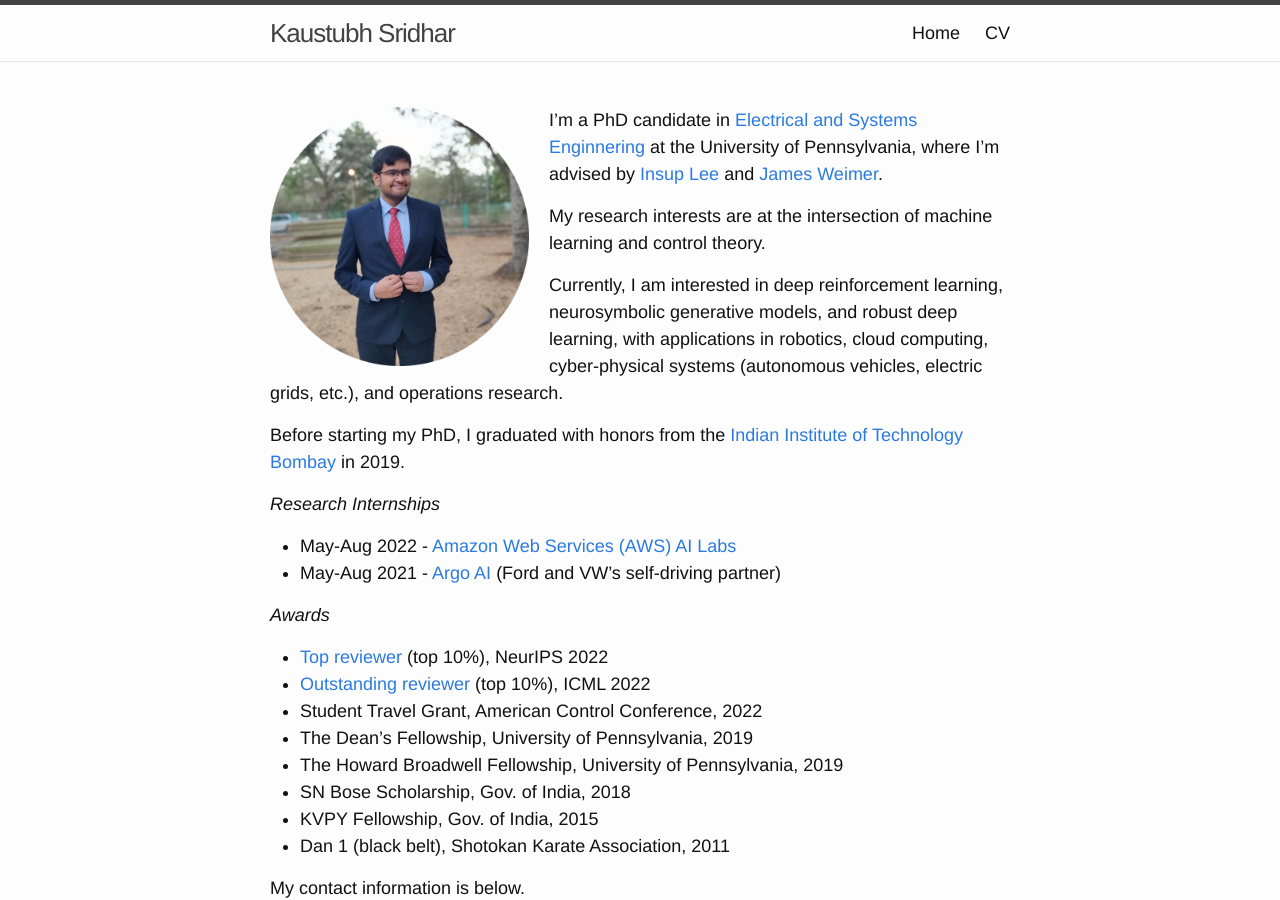
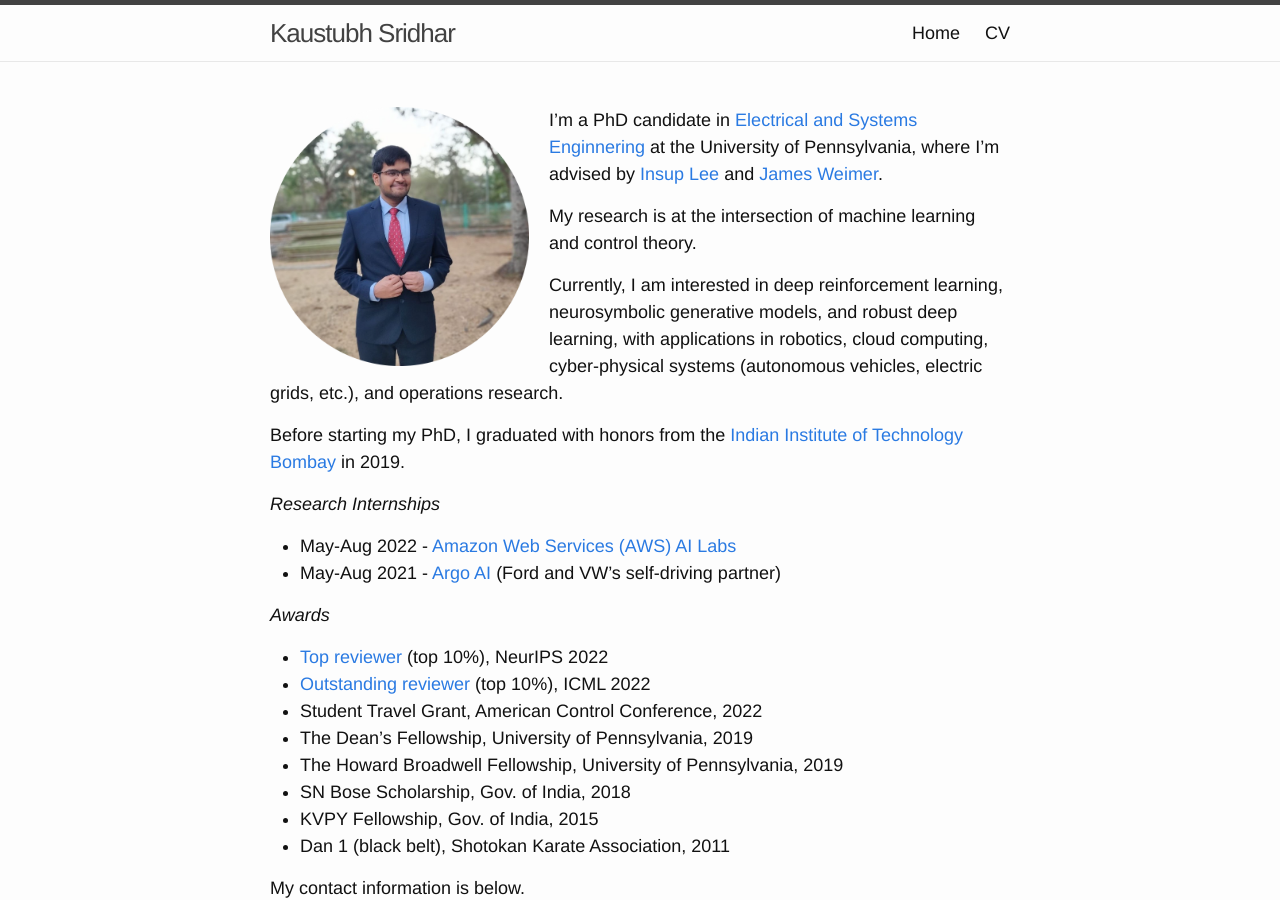
Before and after one commit to kaustubhsridhar/kaustubhsridhar.github.io, a Jekyll site: the page built from index.md, in a window 1280 px wide and 900 px high. Built offline with Jekyll 4.4.1, drawn with Linux system fonts in a browser that asks for light colours; nearby versions of some CDN libraries.

Commit message:
clarification

```diff
--- a/index.md
+++ b/index.md
@@ -10,7 +10,7 @@ I'm a PhD candidate in <a href="https://www.ese.upenn.edu/">Electrical and Syste
 
 [//]: #  <a href="https://www.seas.upenn.edu/~weimerj">James Weimer</a> and <a href="https://www.cis.upenn.edu/~sokolsky/">Oleg Sokolsky</a>.
 
-My research interests are at the intersection of machine learning and control theory.
+My research is at the intersection of machine learning and control theory.
 
 Currently, I am interested in deep reinforcement learning, neurosymbolic generative models, and robust deep learning, with applications in robotics, cloud computing, cyber-physical systems (autonomous vehicles, electric grids, etc.), and operations research.
 
```
